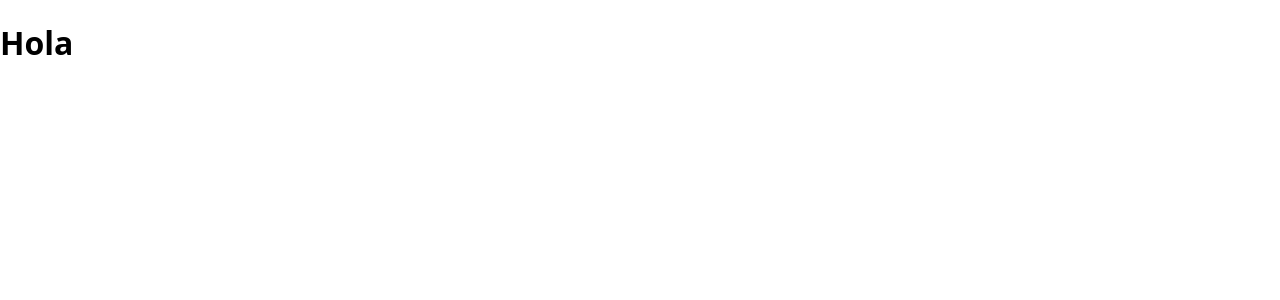
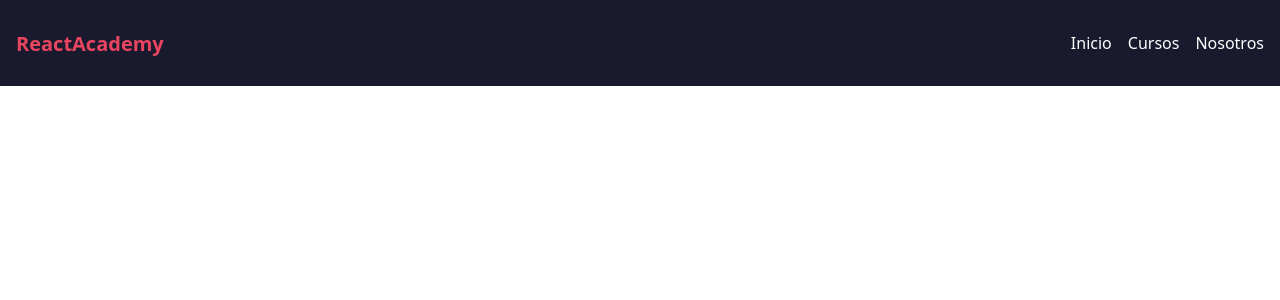
Before and after one commit to Is-monp/taller_3, a React (Vite) app in the folder mi-app/: page / in a window 1280 px wide. Shown: the top 300 px of the page. Built offline with nearby package versions, Linux system fonts and the light colour scheme.

Commit message:
feat(header): add Header component

```diff
--- /dev/null
+++ b/mi-app/src/App.css
@@ -0,0 +1,21 @@
+
+* {
+    margin: 0;
+    padding: 0;
+    box-sizing: border-box;
+}
+
+html, body {
+    min-height: 100vh;
+}
+
+body {
+    display: flex;
+    flex-direction: column;
+    font-family: system-ui, -apple-system, sans-serif;
+}
+
+
+main {
+    flex: 1;
+}
--- a/mi-app/src/App.jsx
+++ b/mi-app/src/App.jsx
@@ -1,4 +1,12 @@
+import Header from "./components/Header";
+import './components/Header.css';
+
+
 function App() {
-return <h1>Hola</h1>;
+return (
+    <Header/>
+)
+
+
 }
 export default App;
--- /dev/null
+++ b/mi-app/src/components/Header.css
@@ -0,0 +1,29 @@
+.main-nav {
+    display: flex;
+    flex-direction: row;
+    align-items: center;
+    justify-content: space-between;
+    padding: 1rem;
+    background-color: #1a1a2e;
+    color: white;
+}
+
+.main-nav__logo {
+    text-decoration: none;
+    font-weight: 600;
+    color: rgba(233, 69, 96);
+    font-size: 1.25rem;
+}
+
+.nav-menu {
+    display: flex;
+    flex-direction: row;
+    gap: 1rem;
+    list-style: none;
+}
+
+.nav-menu__item {
+    cursor: pointer;
+    font-weight: 500;
+    font-size: 1rem;
+}
--- /dev/null
+++ b/mi-app/src/components/Header.jsx
@@ -0,0 +1,15 @@
+function Header(){
+    return(
+        <header className="site-header">
+            <nav className="main-nav">
+                <a className="main-nav__logo">ReactAcademy</a>
+                <ul className="nav-menu">
+                    <li className="nav-menu__item">Inicio</li>
+                    <li className="nav-menu__item">Cursos</li>
+                    <li className="nav-menu__item">Nosotros</li>
+                </ul>
+            </nav>
+        </header>
+    )
+}
+export default Header
```
Also changed, not shown: mi-app/src/components/Card.css (added), mi-app/src/components/Card.jsx (added), mi-app/src/components/Hero.css (added), mi-app/src/components/Hero.jsx (added).
